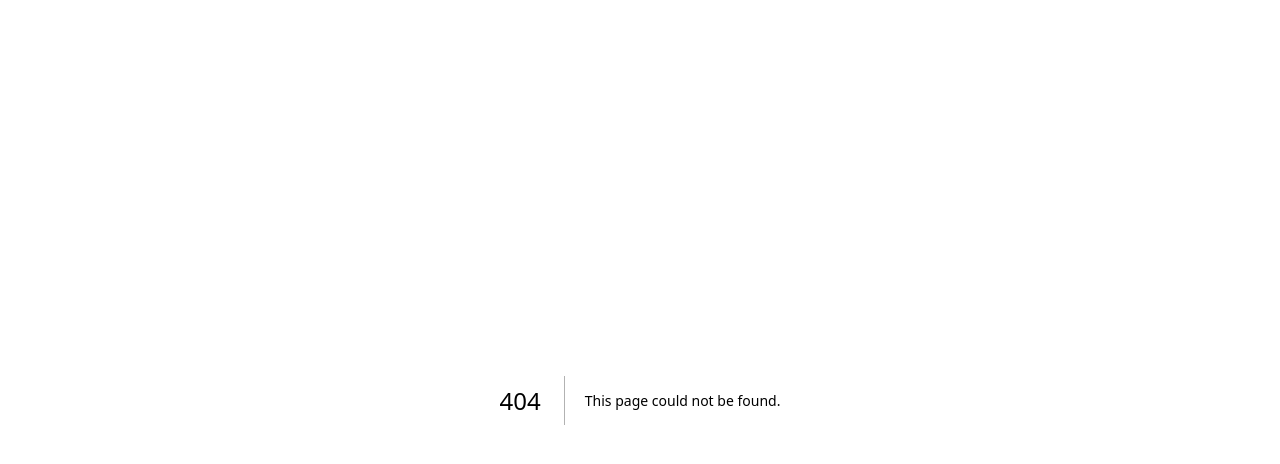
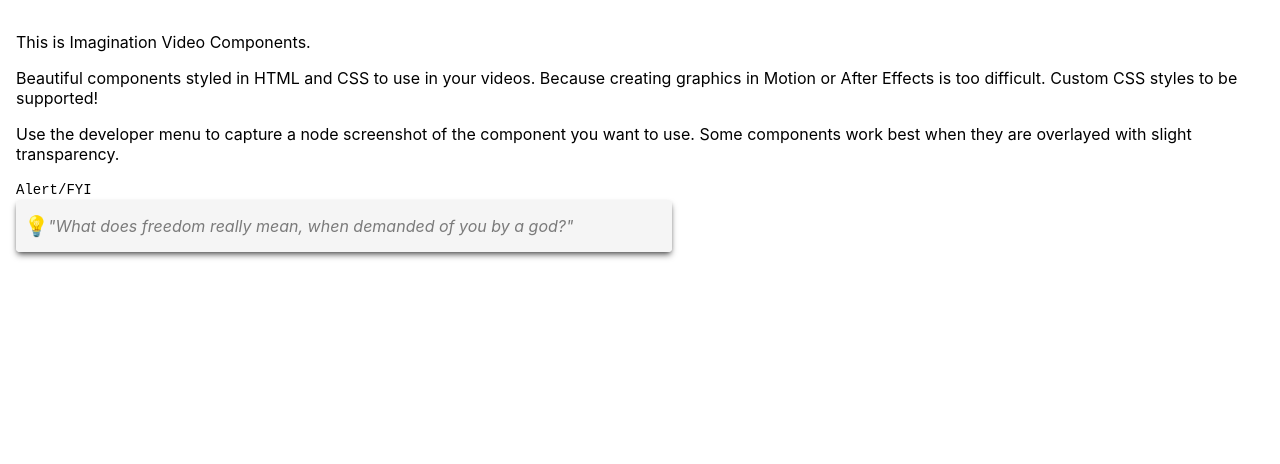
Before and after one commit to jtpotato/imaginaition, a Next.js app: page /videocomponents in a window 1280 px wide. Before the commit this address had no page. Shown: the top 464 px of the page. Built offline with nearby package versions, Linux system fonts and the light colour scheme.

Commit message:
this idea may not work

```diff
--- /dev/null
+++ b/src/@/lib/utils.ts
@@ -0,0 +1,6 @@
+import { type ClassValue, clsx } from "clsx"
+import { twMerge } from "tailwind-merge"
+
+export function cn(...inputs: ClassValue[]) {
+  return twMerge(clsx(inputs))
+}
--- /dev/null
+++ b/src/app/videocomponents/Alert.tsx
@@ -0,0 +1,56 @@
+"use client";
+
+import React from "react";
+import { useState } from "react";
+import { useRef } from "react";
+
+function Alert() {
+  const editorRef = useRef<HTMLDivElement>(null);
+  const [showPlaceholder, setShowPlaceholder] = useState(true);
+
+  function changeHandler() {
+    console.log("Change");
+    if (editorRef.current) {
+      const html = editorRef.current.innerText;
+      if (html.length > 0) {
+        setShowPlaceholder(false);
+      } else {
+        setShowPlaceholder(true);
+      }
+    }
+  }
+
+  return (
+    <>
+      <div>
+        <p className="font-mono text-sm m-0">Alert/FYI</p>
+        <div className="shadow-md shadow-black/50 w-fit rounded">
+          <div
+            className="py-1 px-2 bg-neutral-100 rounded"
+            style={{ width: "40rem" }}
+          >
+            <div className="flex flex-row space-x-2 items-center py-2">
+              <p className="text-xl m-0">💡</p>
+              <div
+                contentEditable
+                className="text-black border-none bg-transparent text-base hover:cursor-text z-10"
+                style={{ width: "100%", paddingTop: "0.1em" }}
+                ref={editorRef}
+                onInput={changeHandler}
+              ></div>
+              {/* Placeholder */}
+              {showPlaceholder && (
+                <p className="absolute select-none left-10 text-black/50 italic">
+                  "What does freedom really mean, when demanded of you by a
+                  god?"
+                </p>
+              )}
+            </div>
+          </div>
+        </div>
+      </div>
+    </>
+  );
+}
+
+export default Alert;
--- /dev/null
+++ b/src/app/videocomponents/page.tsx
@@ -0,0 +1,21 @@
+import React from "react";
+import Alert from "./Alert";
+
+function VideoComponents() {
+  return (
+    <>
+      <div className="p-4">
+        <p>This is Imagination Video Components.</p>
+        <p>
+          Beautiful components styled in HTML and CSS to use in your videos.
+          Because creating graphics in Motion or After Effects is too difficult.
+          Custom CSS styles to be supported!
+        </p>
+        <p>Use the developer menu to capture a node screenshot of the component you want to use. Some components work best when they are overlayed with slight transparency.</p>
+        <Alert />
+      </div>
+    </>
+  );
+}
+
+export default VideoComponents;
--- a/tailwind.config.js
+++ b/tailwind.config.js
@@ -1,18 +1,80 @@
 /** @type {import('tailwindcss').Config} */
 module.exports = {
+  darkMode: ["class"],
   content: [
-    './src/pages/**/*.{js,ts,jsx,tsx,mdx}',
-    './src/components/**/*.{js,ts,jsx,tsx,mdx}',
-    './src/app/**/*.{js,ts,jsx,tsx,mdx}',
-  ],
+    './pages/**/*.{ts,tsx}',
+    './components/**/*.{ts,tsx}',
+    './app/**/*.{ts,tsx}',
+    './src/**/*.{ts,tsx}',
+	],
   theme: {
+    container: {
+      center: true,
+      padding: "2rem",
+      screens: {
+        "2xl": "1400px",
+      },
+    },
+    fontFamily: {
+      'sans': ['"Inter"', 'sans-serif'],
+      'mono': ['"Roboto Mono"', 'monospace'],
+    },
     extend: {
-      backgroundImage: {
-        'gradient-radial': 'radial-gradient(var(--tw-gradient-stops))',
-        'gradient-conic':
-          'conic-gradient(from 180deg at 50% 50%, var(--tw-gradient-stops))',
+      colors: {
+        border: "hsl(var(--border))",
+        input: "hsl(var(--input))",
+        ring: "hsl(var(--ring))",
+        background: "hsl(var(--background))",
+        foreground: "hsl(var(--foreground))",
+        primary: {
+          DEFAULT: "hsl(var(--primary))",
+          foreground: "hsl(var(--primary-foreground))",
+        },
+        secondary: {
+          DEFAULT: "hsl(var(--secondary))",
+          foreground: "hsl(var(--secondary-foreground))",
+        },
+        destructive: {
+          DEFAULT: "hsl(var(--destructive))",
+          foreground: "hsl(var(--destructive-foreground))",
+        },
+        muted: {
+          DEFAULT: "hsl(var(--muted))",
+          foreground: "hsl(var(--muted-foreground))",
+        },
+        accent: {
+          DEFAULT: "hsl(var(--accent))",
+          foreground: "hsl(var(--accent-foreground))",
+        },
+        popover: {
+          DEFAULT: "hsl(var(--popover))",
+          foreground: "hsl(var(--popover-foreground))",
+        },
+        card: {
+          DEFAULT: "hsl(var(--card))",
+          foreground: "hsl(var(--card-foreground))",
+        },
+      },
+      borderRadius: {
+        lg: "var(--radius)",
+        md: "calc(var(--radius) - 2px)",
+        sm: "calc(var(--radius) - 4px)",
+      },
+      keyframes: {
+        "accordion-down": {
+          from: { height: 0 },
+          to: { height: "var(--radix-accordion-content-height)" },
+        },
+        "accordion-up": {
+          from: { height: "var(--radix-accordion-content-height)" },
+          to: { height: 0 },
+        },
+      },
+      animation: {
+        "accordion-down": "accordion-down 0.2s ease-out",
+        "accordion-up": "accordion-up 0.2s ease-out",
       },
     },
   },
-  plugins: [],
+  plugins: [require("tailwindcss-animate")],
 }
```
Also changed, not shown: package.json (+9 -0 lines), tsconfig.json (added, +35 -0 lines), components.json (added), 1 other file (tests, documents, lock files or other folders).
